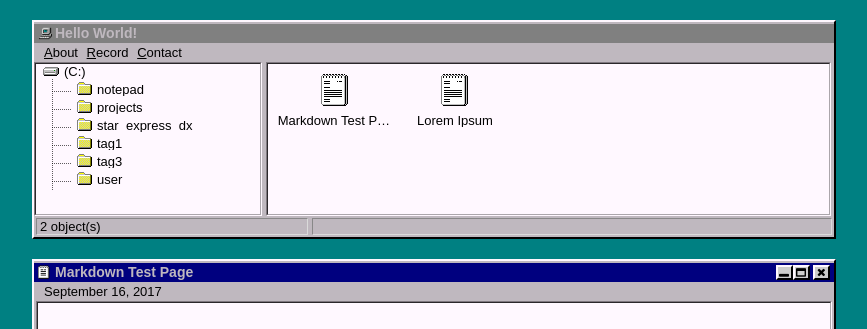
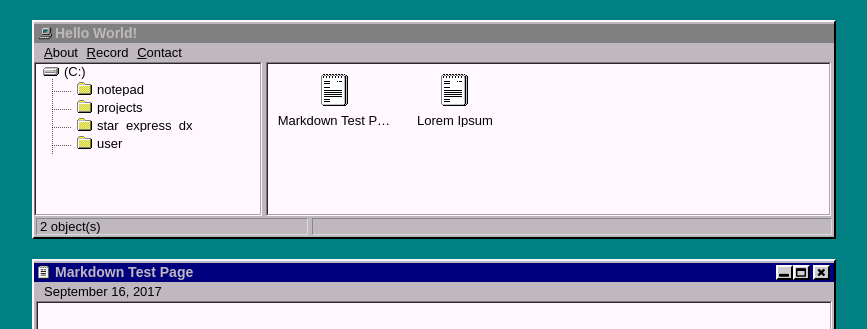
Before and after one commit to Revy77/Revy77.github.io, a Jekyll site: the page built from _posts/2017-09-16-markdown-test-page.md, in a window 1280 px wide. Shown: the top 329 px of the page, without its empty margins (206-1073 px from the left). Built offline with Jekyll 4.4.1, drawn with Linux system fonts in a browser that asks for light colours.

Commit message:
Update 2017-09-16-markdown-test-page.md

```diff
--- a/_posts/2017-09-16-markdown-test-page.md
+++ b/_posts/2017-09-16-markdown-test-page.md
@@ -1,7 +1,7 @@
 ---
 layout: default
 title: "Markdown Test Page"
-tags: tag1 tag3
+tags: projects notepad
 ---
 
 ## Source: [Markdown Test Page](https://github.com/fullpipe/markdown-test-page)
```
